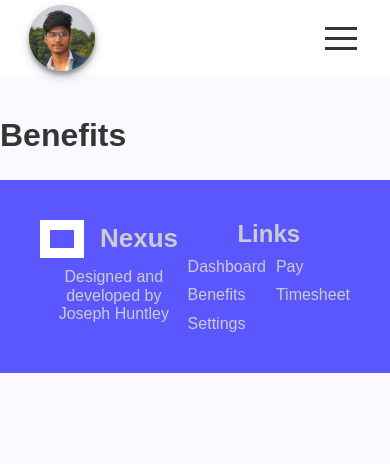
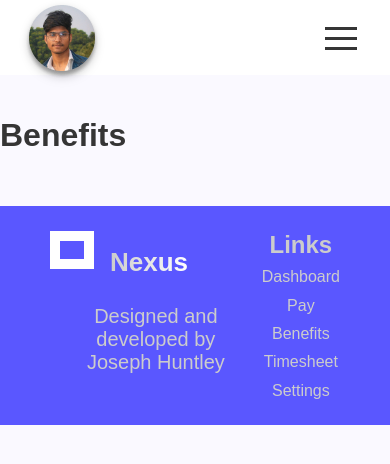
Before and after one commit to JosephHuntley/nexus, a Next.js app: page /benefits in a window 390 px wide. Shown: the top 464 px of the page. Built offline with nearby package versions, Linux system fonts and the light colour scheme.

Commit message:
Added footer and made it responsive.

```diff
--- a/src/components/logo/LogoStyles.ts
+++ b/src/components/logo/LogoStyles.ts
@@ -12,8 +12,14 @@ export const LogoImg = styled.div`
 	margin-right: 16px;
 `;
 export const LogoText = styled.h1`
-	color: ${(props) => props.theme.colors.side_links};
+	background: linear-gradient(
+		90deg,
+		rgba(204, 204, 204, 1) 0%,
+		rgba(255, 255, 255, 1) 100%
+	);
+	width: max-content;
+	-webkit-background-clip: text;
+	-webkit-text-fill-color: transparent;
 	font-size: 26px;
 	font-weight: bold;
-	line-height: 0px;
 `;
--- a/src/layout/Footer/FooterStyles.ts
+++ b/src/layout/Footer/FooterStyles.ts
@@ -3,16 +3,18 @@ import Link from 'next/link';
 
 export const Section = styled.footer`
 	background-color: ${(props) => props.theme.colors.bg_primary};
-	margin-top: 25px;
-	padding: 40px;
-	border-top: 1px solid ${(props) => props.theme.colors.bg_secondary};
+	padding: 40px 125px;
 	display: flex;
 	justify-content: space-between;
+
+	@media ${(props) => props.theme.breakpoints.tablet} {
+		padding: 25px 50px;
+	}
 `;
 
 export const Text = styled.p`
 	color: ${(props) => props.theme.colors.side_links};
-	font-size: 16px;
+	font-size: 2rem;
 	align-self: center;
 	padding-top: 10px;
 	text-align: center;
@@ -29,7 +31,16 @@ export const Title = styled.p`
 export const Links = styled.div`
 	display: grid;
 	grid-template-columns: 1fr 1fr;
-	gap: 10px; ;
+	gap: 10px;
+
+	@media ${(props) => props.theme.breakpoints.tablet} {
+		grid-template-columns: 1fr 1fr 1fr 1fr;
+		text-align: center;
+	}
+	@media ${(props) => props.theme.breakpoints.phone} {
+		grid-template-columns: 1fr;
+		text-align: center;
+	}
 `;
 
 export const StyledLink = styled(Link)`
--- a/src/layout/LayoutStyles.ts
+++ b/src/layout/LayoutStyles.ts
@@ -3,6 +3,7 @@ import styled from 'styled-components';
 export const Main = styled.main`
 	padding-top: 96px;
 	padding-left: 280px;
+	padding-bottom: 30px;
 	width: 80vw;
 
 	@media ${(props) => props.theme.breakpoints.tablet} {
--- a/src/layout/sidebar/SidebarStyles.js
+++ b/src/layout/sidebar/SidebarStyles.js
@@ -7,7 +7,7 @@ export const Section = styled.section`
 	background-color: ${(props) => props.theme.colors.bg_primary};
 	width: 20vw;
 	min-height: 600px;
-	height: 100%;
+	height: 100vh;
 	border-radius: 0 40px 40px 0;
 	z-index: 10;
 	position: absolute;
```
